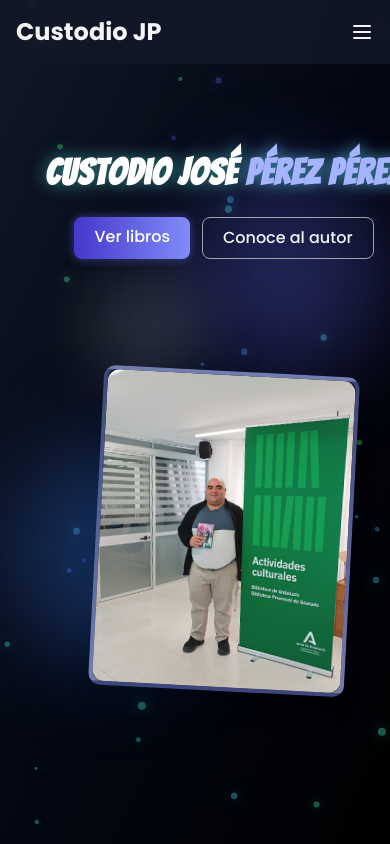
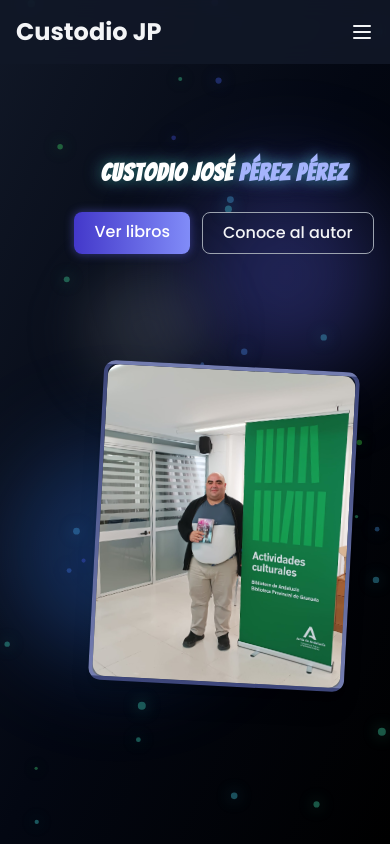
Before and after one commit to Estivbi/radiant-ring, an Astro site: page / in a window 390 px wide. Shown: the top 844 px of the page. Built offline with nearby package versions, Linux system fonts and the light colour scheme; Astro itself is replaced by a stand-in of ours.

Commit message:
feat: Ajusta el diseño del componente Hero y mejora la estructura del layout para una mejor visualización

```diff
--- a/src/components/Hero.astro
+++ b/src/components/Hero.astro
@@ -14,8 +14,8 @@
   <div class="container mx-auto p-4 md:p-8 z-10 relative">
     <div class="grid md:grid-cols-2 gap-8 items-center">
       <div>
-        <h1 class="text-4xl md:text-6xl lg:text-7xl mb-6 text-white font-bold drop-shadow-[0_0_8px_rgba(99,102,241,0.4)] animate-glow-soft text-center md:text-left">
-          Custodio José <span class="text-indigo-300 drop-shadow-[0_0_6px_rgba(99,102,241,0.3)]">Pérez Pérez</span>
+        <h1 class="text-2xl sm:text-3xl md:text-6xl lg:text-7xl mb-6 text-white font-bold drop-shadow-[0_0_8px_rgba(99,102,241,0.4)] animate-glow-soft text-center md:text-left break-words leading-tight">
+          Custodio José <span class="text-indigo-300 drop-shadow-[0_0_6px_rgba(99,102,241,0.3)] break-words">Pérez Pérez</span>
         </h1>
         <div class="flex flex-wrap gap-3 mt-4 justify-center md:justify-start">
           <a href="/#libros" class="inline-block px-5 py-2 rounded-lg font-medium text-base bg-gradient-to-r from-indigo-700 to-indigo-400 text-white shadow-[0_0_8px_1px_rgba(99,102,241,0.4)] hover:from-indigo-800 hover:to-indigo-500 transition-all">
--- a/src/layouts/Layout.astro
+++ b/src/layouts/Layout.astro
@@ -37,8 +37,8 @@ const {
 		{Astro.props.jsonLd ? <script type="application/ld+json">{JSON.stringify(Astro.props.jsonLd)}</script> : null}
 		<link href="https://fonts.googleapis.com/css2?family=Bangers&family=Poppins:wght@400;500;700&display=swap" rel="stylesheet">
 	</head>
-		<body class="bg-gray-300 text-gray-900 min-h-screen flex flex-col">
-		<main class="flex-grow">
+		<body class="bg-gray-300 text-gray-900 min-h-screen flex flex-col overflow-x-hidden">
+		<main class="flex-grow w-full max-w-full">
 			<slot />
 		</main>
 			<Footer />
```
